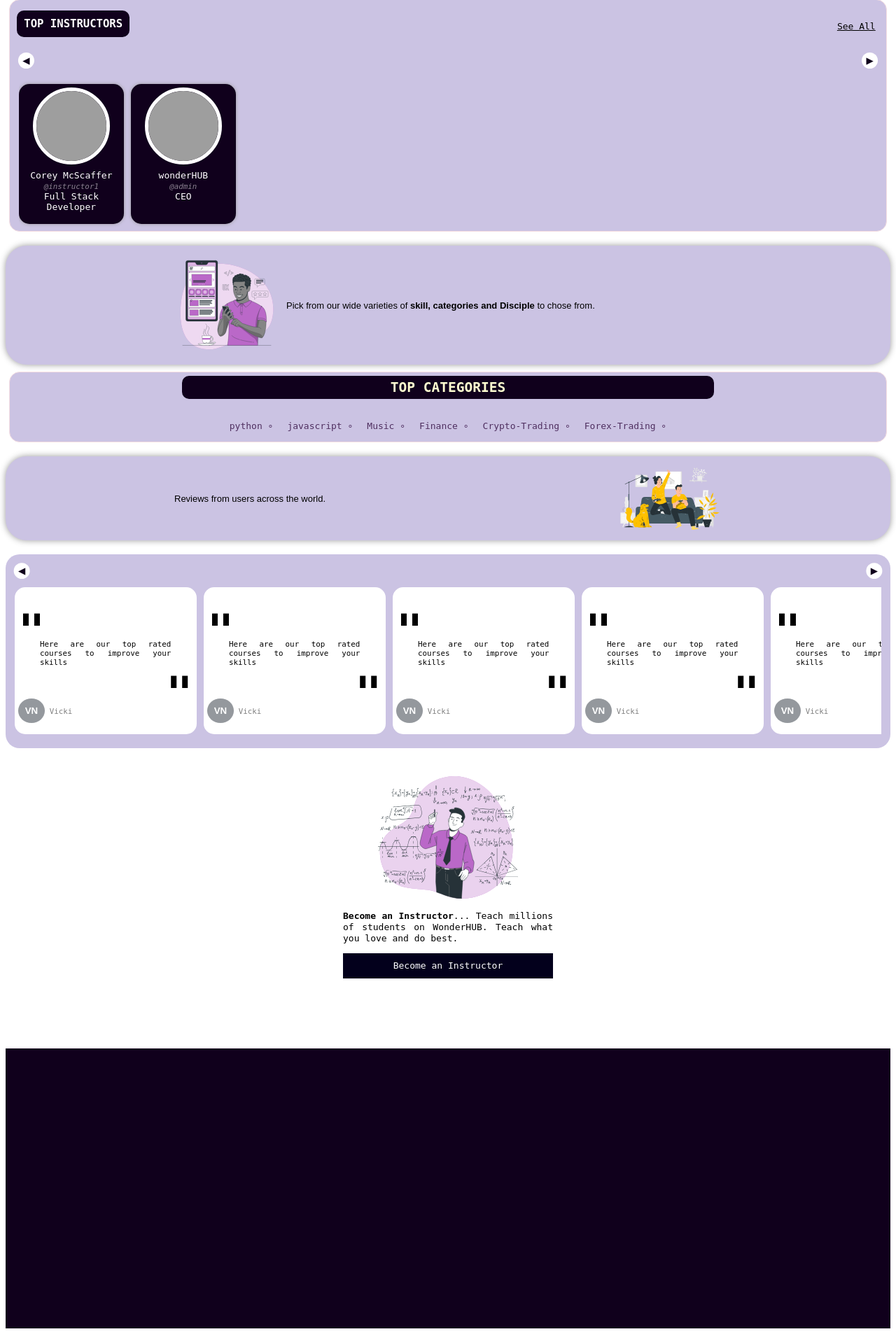
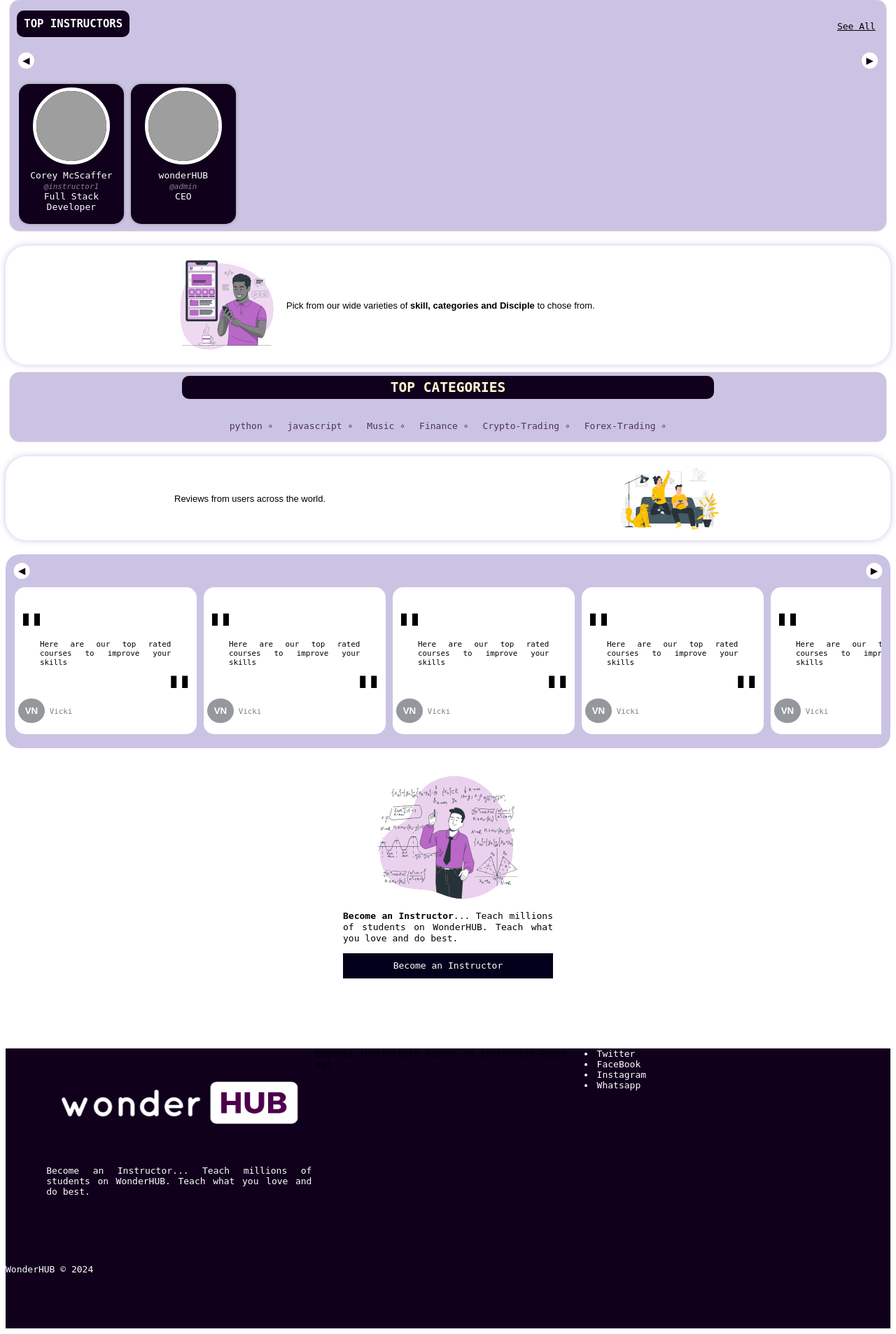
Before and after one commit to soorsa/wonderhub, a Django app: page / in a window 1280 px wide. Shown: the part 2235-4141 px from the top of the page at 70% size. Run offline with Django 4.2, Linux system fonts and the light colour scheme; data comes from the database, SQL or seed files in the repository; some libraries are stand-ins or nearby versions; grey boxes are pictures that could not be loaded.

Commit message:
version 0.0.6(test-subdomains)

```diff
--- a/requirements.txt
+++ b/requirements.txt
@@ -21,6 +21,7 @@ django-js-asset==2.0.0
 django-multimedia==0.2.0
 django-rest-framework==0.1.0
 django-storages==1.13.2
+django-subdomains==2.1.0
 djangorestframework==3.14.0
 djlint==1.34.1
 djongo==1.3.6
--- a/static/css/wonderhub.css
+++ b/static/css/wonderhub.css
@@ -1065,8 +1065,9 @@ summary b {
     display: flex;
     justify-content: center;
     align-items: center;
-    background-color: var(--pale-purple);
-    box-shadow: 0 0 10px #999;
+    background-color: white;
+    /* box-shadow: 0 0 10px #999; */
+    box-shadow: 0 0 10px var(--pale-purple);
     border-radius: 30px;
     padding: 10px;
 }
@@ -2382,6 +2383,34 @@ footer {
     width: 100%;
     height: 400px;
     margin-top: 100px;
+    display: flex;
+    gap: 5px;
+    flex-wrap: wrap;
+    justify-content: center;
+    color: white;
+}
+
+footer>* {
+    width: 30%;
+    /* padding: 20px 10px; */
+}
+
+footer .copyright {
+    width: 100%;
+}
+
+footer .footer-brand img {
+    width: 100%;
+}
+
+footer .footer-brand p {
+    text-align: justify;
+}
+
+@media screen and (max-width: 730px) {
+    footer>* {
+        width: 100%;
+    }
 }
 
 .hider {
--- a/wonderhub/templates/wonderhub/footer.html
+++ b/wonderhub/templates/wonderhub/footer.html
@@ -1 +1,20 @@
-<footer></footer>
+{% load static %}
+<footer>
+    <div class="footer-brand">
+        <img src="{% static 'img/logo/wonderhub.png' %}" alt="">
+        <p class="brand-text">Become an Instructor... Teach millions of students on WonderHUB. Teach what you love and do best.</p>
+    </div>
+    <div class="short-links">
+        <a href="">Courses</a>
+        <a href="">Instructors</a>
+        <a href="">Become an Instructor</a>
+        <a href="">Reach out</a>
+    </div>
+    <div class="contacts">
+        <li>Twitter</li>
+        <li>FaceBook</li>
+        <li>Instagram</li>
+        <li>Whatsapp</li>
+    </div>
+    <div class="copyright">WonderHUB © 2024</div>
+</footer>
```
Also changed, not shown: wonderhub_stack/settings.py (+8 -1 lines).
